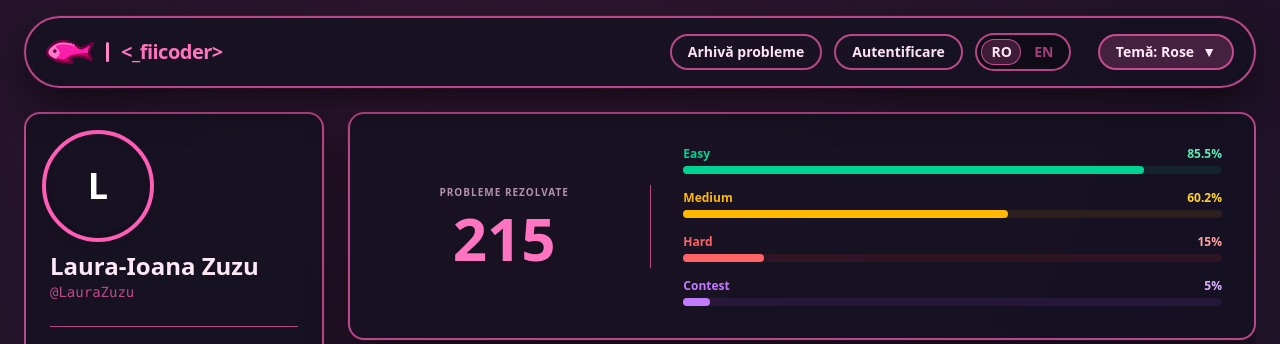
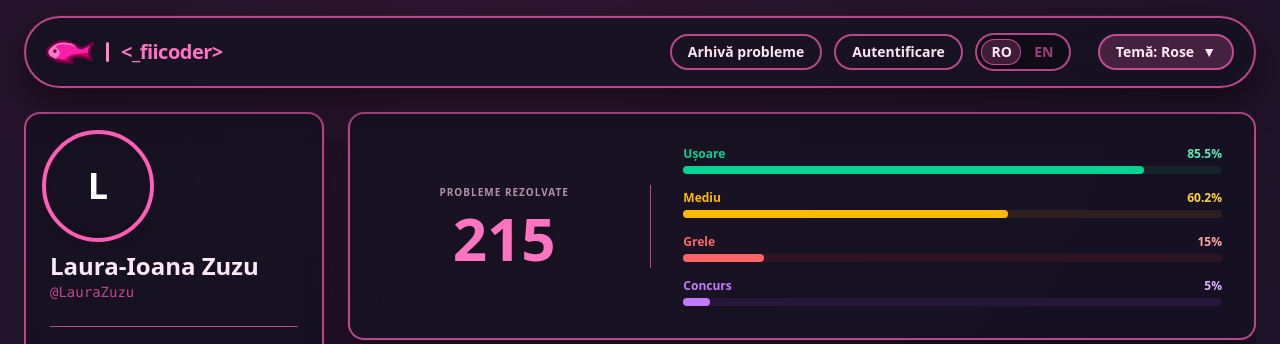
Before and after one commit to Proiect-A1/Frontend, a React (Vite) app in the folder fiicoder-frontend/: page /profile in a window 1280 px wide. Shown: the top 344 px of the page. Built offline with nearby package versions, Linux system fonts and the light colour scheme.

Commit message:
fixed some other problems

```diff
--- a/fiicoder-frontend/src/pages/Profile.tsx
+++ b/fiicoder-frontend/src/pages/Profile.tsx
@@ -2,6 +2,7 @@ import { motion } from "framer-motion";
 import { Link } from "react-router-dom";
 import { useAuth } from "../services/AuthContext";
 import { useLanguage } from "../language/Language";
+import { useTheme } from "../services/ThemeContext";
 
 const pageVariants = {
   hidden: { opacity: 0, y: 20 },
@@ -15,7 +16,7 @@ const mockProfileData = {
   firstName: "Laura-Ioana",
   lastName: "Zuzu",
   email: "laura.zuzu.lz@gmail.com",
-  avatarUrl: null,
+  avatarUrl: null, // no pfp
   createdAt: "2023-11-15T10:30:00",
   problemsSolved: 215,
   submissions: 420,
@@ -59,6 +60,9 @@ const getHeatmapStyle = (level: number) => {
 export default function Profile() {
   const { username, isAdmin } = useAuth();
   const { lang } = useLanguage();
+  const { theme } = useTheme();
+
+  const isLightTheme = theme === 'cream' || theme === 'sage';
 
   const formatJoinDate = (dateString: string) => {
     const date = new Date(dateString);
@@ -73,6 +77,7 @@ export default function Profile() {
         animate="visible"
         variants={pageVariants}
       >
+        {/* admin button visible only for admins */}
         {isAdmin && (
           <div className="mb-4 flex justify-end">
             <Link
@@ -84,9 +89,9 @@ export default function Profile() {
           </div>
         )}
 
-        <div className="grid grid-cols-1 lg:grid-cols-[300px_1fr] gap-6">
+        <div className="w-full grid grid-cols-1 lg:grid-cols-[300px_minmax(0,1fr)] gap-6">
 
-          {/* Adăugat min-w-0 aici */}
+          {/* SIDEBAR */}
           <div className="flex flex-col gap-6 min-w-0">
 
             {/* user info card */}
@@ -121,7 +126,7 @@ export default function Profile() {
               </div>
             </div>
 
-            {/* Community Stats Card */}
+            {/* stats */}
             <div className="p-6 rounded-2xl border-2 border-pink-500/30 theme-surface-card backdrop-blur-lg card-glow">
               <h2 className="text-sm font-bold text-pink-100 mb-4 uppercase tracking-wider">{lang === "RO" ? "Statistici" : "Community Stats"}</h2>
               <div className="flex flex-col gap-4">
@@ -167,11 +172,11 @@ export default function Profile() {
 
           </div>
 
-          {/* Adăugat min-w-0 aici pe coloana din dreapta! */}
-          <div className="flex flex-col gap-6 min-w-0">
+          {/* MAIN CONTENT */}
+          <div className="flex flex-col gap-6 min-w-0 w-full">
 
-            {/* Solved Problems */}
-            <div className="p-6 md:p-8 rounded-2xl border-2 border-pink-500/30 theme-surface-card backdrop-blur-lg card-glow grid grid-cols-1 md:grid-cols-[1fr_2fr] gap-8 items-center min-w-0">
+            {/* number of solved problems of different difficulty levels */}
+            <div className="p-6 md:p-8 rounded-2xl border-2 border-pink-500/30 theme-surface-card backdrop-blur-lg card-glow grid grid-cols-1 md:grid-cols-[minmax(0,1fr)_minmax(0,2fr)] gap-8 items-center min-w-0">
               <div className="flex flex-col items-center justify-center border-b md:border-b-0 md:border-r border-pink-500/20 pb-6 md:pb-0 md:pr-6">
                 <span className="text-[10px] uppercase tracking-widest text-pink-200/60 font-bold mb-2">{lang === "RO" ? "Probleme Rezolvate" : "Problems Solved"}</span>
                 <span className="text-6xl font-black text-pink-300 drop-shadow-md">{mockProfileData.problemsSolved}</span>
@@ -180,8 +185,8 @@ export default function Profile() {
               <div className="flex flex-col gap-4">
                 <div>
                   <div className="flex items-center justify-between text-xs mb-1">
-                    <span className="font-semibold text-emerald-400">Easy</span>
-                    <span className="font-bold text-emerald-300">{mockProfileData.rankEasy}%</span>
+                    <span className={`font-semibold ${isLightTheme ? 'text-emerald-700' : 'text-emerald-400'}`}>{lang === "RO" ? "Ușoare" : "Easy"}</span>
+                    <span className={`font-bold ${isLightTheme ? 'text-emerald-600' : 'text-emerald-300'}`}>{mockProfileData.rankEasy}%</span>
                   </div>
                   <div className="w-full bg-emerald-500/10 rounded-full h-2">
                     <div className="bg-emerald-400 h-2 rounded-full" style={{ width: `${mockProfileData.rankEasy}%` }}></div>
@@ -190,8 +195,8 @@ export default function Profile() {
 
                 <div>
                   <div className="flex items-center justify-between text-xs mb-1">
-                    <span className="font-semibold text-amber-400">Medium</span>
-                    <span className="font-bold text-amber-300">{mockProfileData.rankMedium}%</span>
+                    <span className={`font-semibold ${isLightTheme ? 'text-amber-700' : 'text-amber-400'}`}>{lang === "RO" ? "Mediu" : "Medium"}</span>
+                    <span className={`font-bold ${isLightTheme ? 'text-amber-600' : 'text-amber-300'}`}>{mockProfileData.rankMedium}%</span>
                   </div>
                   <div className="w-full bg-amber-500/10 rounded-full h-2">
                     <div className="bg-amber-400 h-2 rounded-full" style={{ width: `${mockProfileData.rankMedium}%` }}></div>
@@ -200,8 +205,8 @@ export default function Profile() {
 
                 <div>
                   <div className="flex items-center justify-between text-xs mb-1">
-                    <span className="font-semibold text-red-400">Hard</span>
-                    <span className="font-bold text-red-300">{mockProfileData.rankHard}%</span>
+                    <span className={`font-semibold ${isLightTheme ? 'text-red-700' : 'text-red-400'}`}>{lang === "RO" ? "Grele" : "Hard"}</span>
+                    <span className={`font-bold ${isLightTheme ? 'text-red-600' : 'text-red-300'}`}>{mockProfileData.rankHard}%</span>
                   </div>
                   <div className="w-full bg-red-500/10 rounded-full h-2">
                     <div className="bg-red-400 h-2 rounded-full" style={{ width: `${mockProfileData.rankHard}%` }}></div>
@@ -210,8 +215,8 @@ export default function Profile() {
 
                 <div>
                   <div className="flex items-center justify-between text-xs mb-1">
-                    <span className="font-semibold text-purple-400">Contest</span>
-                    <span className="font-bold text-purple-300">{mockProfileData.rankContest}%</span>
+                    <span className={`font-semibold ${isLightTheme ? 'text-purple-700' : 'text-purple-400'}`}>{lang === "RO" ? "Concurs" : "Contest"}</span>
+                    <span className={`font-bold ${isLightTheme ? 'text-purple-600' : 'text-purple-300'}`}>{mockProfileData.rankContest}%</span>
                   </div>
                   <div className="w-full bg-purple-500/10 rounded-full h-2">
                     <div className="bg-purple-400 h-2 rounded-full" style={{ width: `${mockProfileData.rankContest}%` }}></div>
@@ -220,7 +225,8 @@ export default function Profile() {
               </div>
             </div>
 
-            <div className="grid grid-cols-2 md:grid-cols-4 gap-3">
+            {/* badges */}
+            <div className="grid grid-cols-2 md:grid-cols-4 gap-3 min-w-0">
               {mockProfileData.badges.map(badge => (
                 <div key={badge} className="p-3 flex items-center justify-center gap-2 rounded-2xl border-2 border-pink-500/30 theme-surface-card backdrop-blur-lg hover:-translate-y-1 transition-transform cursor-pointer">
                   <span className="text-xs font-bold text-pink-100 text-center">{badge}</span>
@@ -229,9 +235,9 @@ export default function Profile() {
             </div>
 
             {/* heatmap */}
-            <div className="p-6 rounded-2xl border-2 border-pink-500/30 theme-surface-card backdrop-blur-lg card-glow">
+            <div className="p-6 rounded-2xl border-2 border-pink-500/30 theme-surface-card backdrop-blur-lg card-glow min-w-0">
               <h2 className="text-sm font-bold text-pink-100 mb-4 uppercase tracking-wider">{lang === "RO" ? "Activitate pe zile" : "Activity by Day"}</h2>
-              <div className="overflow-x-auto custom-scrollbar pb-2">
+              <div className="w-full overflow-x-auto custom-scrollbar pb-2">
                 <div className="flex flex-col gap-1.5 min-w-max">
 
                   <div className="flex gap-1.5">
@@ -273,27 +279,27 @@ export default function Profile() {
               </div>
             </div>
 
-            {/* Recent Submission */}
-            <div className="p-6 rounded-2xl border-2 border-pink-500/30 theme-surface-card backdrop-blur-lg card-glow mb-8">
+            {/* recent submissions */}
+            <div className="p-6 rounded-2xl border-2 border-pink-500/30 theme-surface-card backdrop-blur-lg card-glow mb-8 min-w-0">
               <h2 className="text-sm font-bold text-pink-100 mb-4 uppercase tracking-wider">{lang === "RO" ? "Submisii Recente" : "Recent Submissions"}</h2>
               <div className="flex flex-col gap-2">
                 {Object.entries(mockProfileData.recentSubmissions).map(([problemName, score], index) => {
                   const isAccepted = score === 100.0;
 
+                  const badgeClasses = isAccepted
+                    ? (isLightTheme ? "bg-emerald-500/20 text-emerald-700 border-emerald-500/40" : "bg-emerald-500/10 text-emerald-300 border-emerald-500/30")
+                    : (isLightTheme ? "bg-red-500/20 text-red-700 border-red-500/40" : "bg-red-500/10 text-red-300 border-red-500/30");
+
                   return (
                     <div key={index} className="p-3 md:p-4 rounded-xl border border-pink-500/20 bg-pink-500/5 flex justify-between items-center transition-colors hover:bg-pink-500/10">
-                      <div className="min-w-0 pr-2"> {/* min-w-0 asigură că textul lung din titlul problemei nu rupe flexbox-ul */}
+                      <div className="min-w-0 pr-2">
                         <Link to={`/problems`} className="text-sm md:text-base font-bold text-pink-100 hover:text-pink-300 hover:underline underline-offset-2 transition-colors line-clamp-1 truncate block">
                           {problemName}
                         </Link>
                       </div>
                       <div className="flex items-center gap-3 shrink-0 ml-2">
                         <span className="text-[11px] font-mono text-pink-300/60 hidden sm:inline-block">Score: {score}</span>
-                        <span className={`px-2.5 py-1 rounded-full text-[10px] font-bold uppercase tracking-wider whitespace-nowrap ${
-                          isAccepted
-                            ? "bg-emerald-500/10 text-emerald-300 border border-emerald-500/30"
-                            : "bg-red-500/10 text-red-300 border border-red-500/30"
-                        }`}>
+                        <span className={`px-2.5 py-1 rounded-full text-[10px] font-bold uppercase tracking-wider whitespace-nowrap border ${badgeClasses}`}>
                           {isAccepted ? "Accepted" : "Partial / WA"}
                         </span>
                       </div>
```
